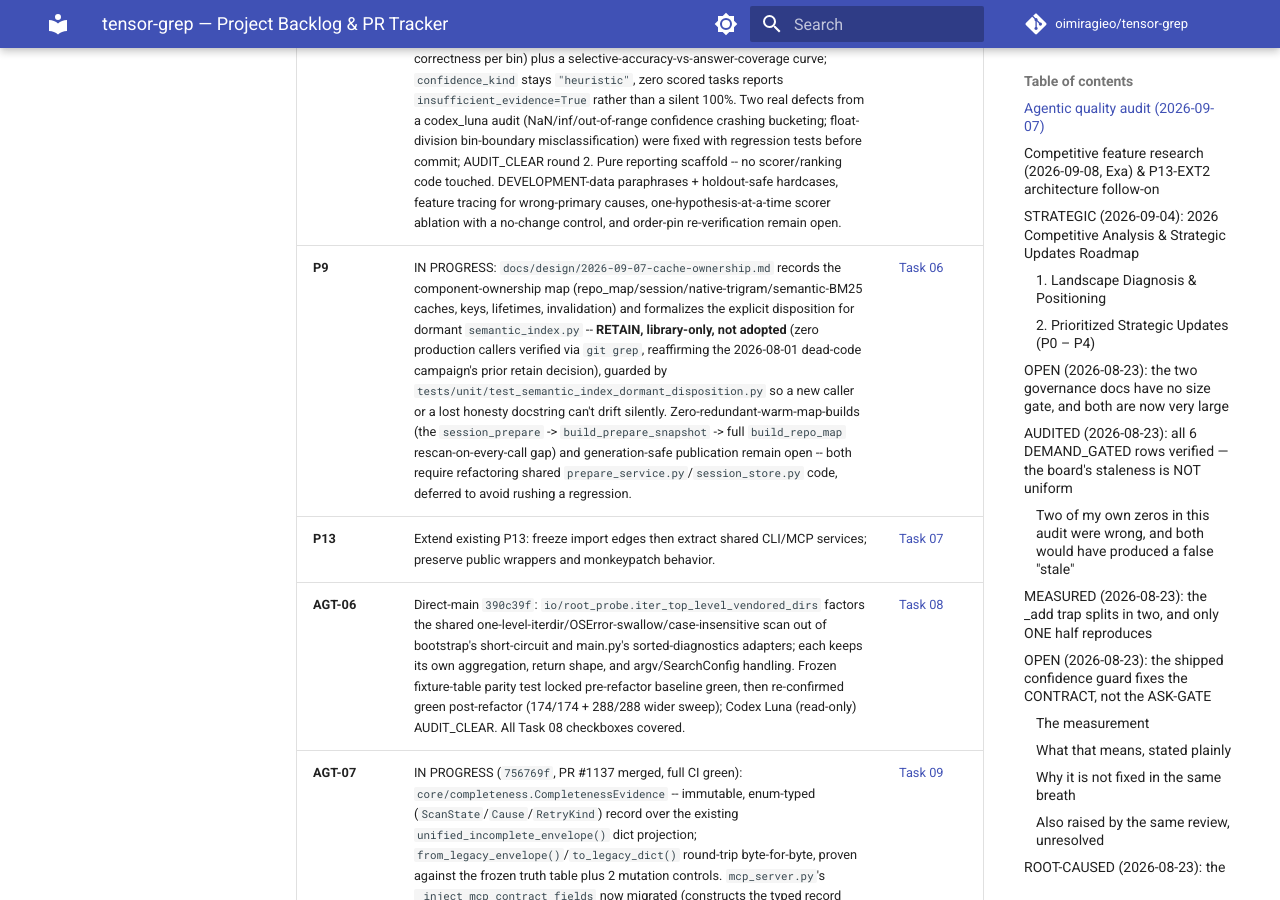
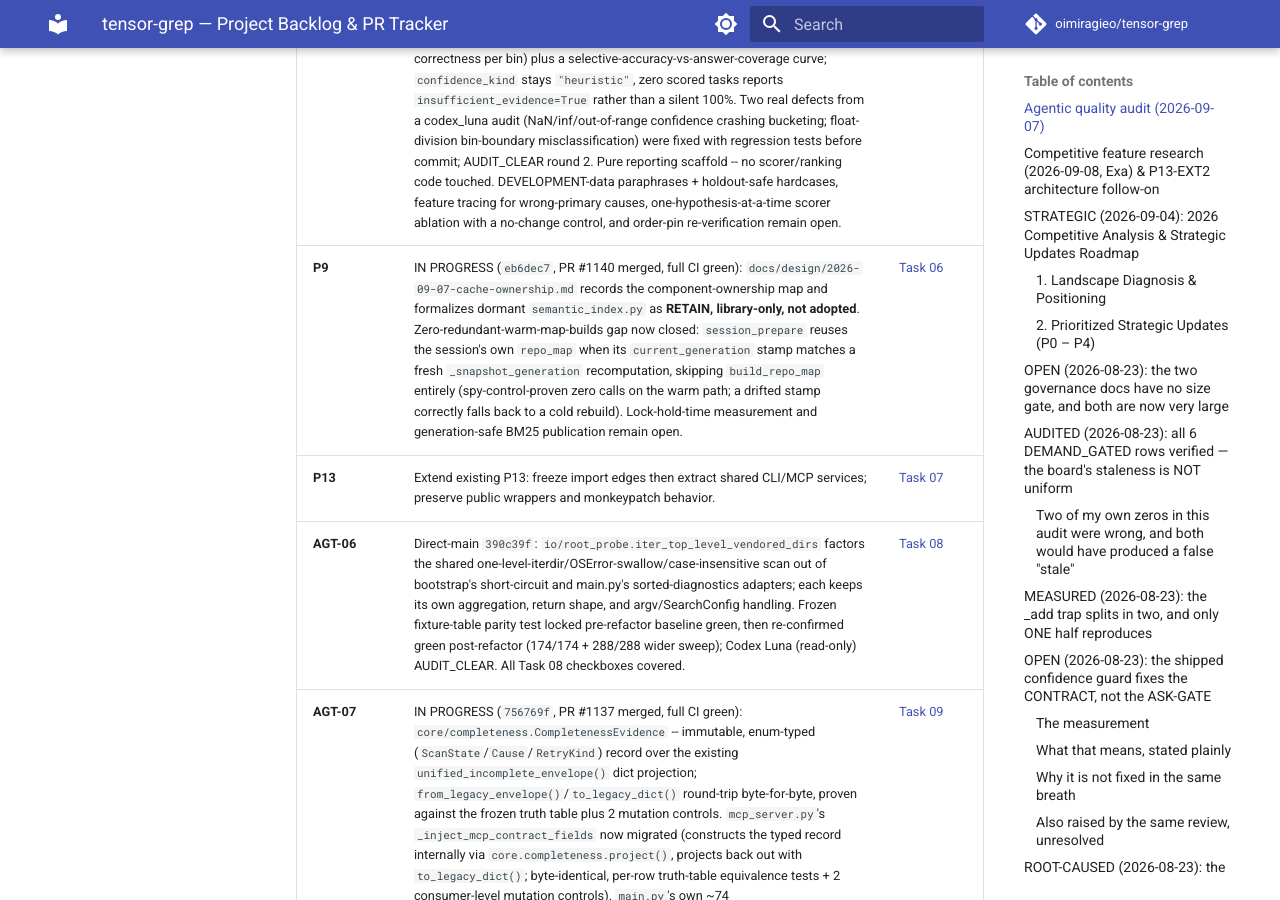
Before and after one commit to oimiragieo/tensor-grep, an MkDocs documentation site: the page built from docs/BACKLOG.md, in a window 1280 px wide and 900 px high, scrolled down 1238 px. Built offline with MkDocs 1.6.1 and Material for MkDocs 9.7.7, drawn with Linux system fonts in a browser that asks for light colours; comment, search, counter and statistics services are not loaded; some of the changed text lies outside the part shown.

Commit message:
docs(backlog): P9 warm-prepare-reuse merged (PR #1140)
Co-Authored-By: Claude Sonnet 5 <noreply@anthropic.com>
Claude-Session: https://claude.ai/code/session_01JQPNwabk1wrWGVXyzW6W75

```diff
--- a/docs/BACKLOG.md
+++ b/docs/BACKLOG.md
@@ -12,7 +12,7 @@
 | **AGT-03** | IN PROGRESS (`e163de4`, PR #1138 merged, full CI green): `tg prepare --include-next-action` no longer hardcodes `uv run pytest -q` for every repository; `on_success.argv` is now selected only from an exact-match allowlist of the capsule's own detected `validation_commands`, falling back to `on_success.unavailable` when nothing matches. `prepare_protocol.py` now exists with a frozen `ValidationAdvice` record separating detected-recipe identity from execution authority; `prepare_service.py` builds/consumes it internally, byte-identical `on_success` output. Centralized `stop_if` (non-current-decision) and versioned canonical session serialization remain open. | [Task 03](plans/2026-09-07-agentic-quality-simplification.md#task-03) |
 | **AGT-04** | IN PROGRESS (`9377ea4`): `_walk_tracked_files_bounded` prunes dependency-tree dirs (node_modules/.venv/target/dist/etc) via `os.walk` topdown pruning before descending, replacing an unbounded `rglob`; adds finite file-count/per-file-byte/aggregate-byte budgets that report explicit `{"status": "incomplete", ...}` instead of silently truncating; `verify_edit_ticket` now fails closed (`population_incomplete`) on a ticket built from an incomplete population; tracked dotfiles still hashed. **Design doc drafted, NOT REVIEWED**: `docs/design/2026-09-10-agt04-symlink-junction-confinement.md` -- `os.walk` descends into a Windows junction under root; proposes reparse-aware pruning + `lstat` + git-tracked identity as primary source. Security review required -- CEO-gate. | [Task 04](plans/2026-09-07-agentic-quality-simplification.md#task-04) |
 | **AGT-05** | IN PROGRESS (`bb1aa70`): `_build_confidence_calibration()` adds a confidence-calibration REPORT to the agent-workflow benchmark summary -- fixed-width bins over `confidence_overall` (count + observed `hit_at_1` correctness per bin) plus a selective-accuracy-vs-answer-coverage curve; `confidence_kind` stays `"heuristic"`, zero scored tasks reports `insufficient_evidence=True` rather than a silent 100%. Two real defects from a codex_luna audit (NaN/inf/out-of-range confidence crashing bucketing; float-division bin-boundary misclassification) were fixed with regression tests before commit; AUDIT_CLEAR round 2. Pure reporting scaffold -- no scorer/ranking code touched. DEVELOPMENT-data paraphrases + holdout-safe hardcases, feature tracing for wrong-primary causes, one-hypothesis-at-a-time scorer ablation with a no-change control, and order-pin re-verification remain open. | [Task 05](plans/2026-09-07-agentic-quality-simplification.md#task-05) |
-| **P9** | IN PROGRESS: `docs/design/2026-09-07-cache-ownership.md` records the component-ownership map (repo_map/session/native-trigram/semantic-BM25 caches, keys, lifetimes, invalidation) and formalizes the explicit disposition for dormant `semantic_index.py` -- **RETAIN, library-only, not adopted** (zero production callers verified via `git grep`, reaffirming the 2026-08-01 dead-code campaign's prior retain decision), guarded by `tests/unit/test_semantic_index_dormant_disposition.py` so a new caller or a lost honesty docstring can't drift silently. Zero-redundant-warm-map-builds (the `session_prepare` -> `build_prepare_snapshot` -> full `build_repo_map` rescan-on-every-call gap) and generation-safe publication remain open -- both require refactoring shared `prepare_service.py`/`session_store.py` code, deferred to avoid rushing a regression. | [Task 06](plans/2026-09-07-agentic-quality-simplification.md#task-06) |
+| **P9** | IN PROGRESS (`eb6dec7`, PR #1140 merged, full CI green): `docs/design/2026-09-07-cache-ownership.md` records the component-ownership map and formalizes dormant `semantic_index.py` as **RETAIN, library-only, not adopted**. Zero-redundant-warm-map-builds gap now closed: `session_prepare` reuses the session's own `repo_map` when its `current_generation` stamp matches a fresh `_snapshot_generation` recomputation, skipping `build_repo_map` entirely (spy-control-proven zero calls on the warm path; a drifted stamp correctly falls back to a cold rebuild). Lock-hold-time measurement and generation-safe BM25 publication remain open. | [Task 06](plans/2026-09-07-agentic-quality-simplification.md#task-06) |
 | **P13** | Extend existing P13: freeze import edges then extract shared CLI/MCP services; preserve public wrappers and monkeypatch behavior. | [Task 07](plans/2026-09-07-agentic-quality-simplification.md#task-07) |
 | **AGT-06** | Direct-main `390c39f`: `io/root_probe.iter_top_level_vendored_dirs` factors the shared one-level-iterdir/OSError-swallow/case-insensitive scan out of bootstrap's short-circuit and main.py's sorted-diagnostics adapters; each keeps its own aggregation, return shape, and argv/SearchConfig handling. Frozen fixture-table parity test locked pre-refactor baseline green, then re-confirmed green post-refactor (174/174 + 288/288 wider sweep); Codex Luna (read-only) AUDIT_CLEAR. All Task 08 checkboxes covered. | [Task 08](plans/2026-09-07-agentic-quality-simplification.md#task-08) |
 | **AGT-07** | IN PROGRESS (`756769f`, PR #1137 merged, full CI green): `core/completeness.CompletenessEvidence` -- immutable, enum-typed (`ScanState`/`Cause`/`RetryKind`) record over the existing `unified_incomplete_envelope()` dict projection; `from_legacy_envelope()`/`to_legacy_dict()` round-trip byte-for-byte, proven against the frozen truth table plus 2 mutation controls. `mcp_server.py`'s `_inject_mcp_contract_fields` now migrated (constructs the typed record internally via `core.completeness.project()`, projects back out with `to_legacy_dict()`; byte-identical, per-row truth-table equivalence tests + 2 consumer-level mutation controls). `main.py`'s own ~74 `result_incomplete`/`budget_remediable` references, woven through its `Result` dataclass across many call sites, remain the higher-risk half of Task 09 not yet migrated. | [Task 09](plans/2026-09-07-agentic-quality-simplification.md#task-09) |
```
